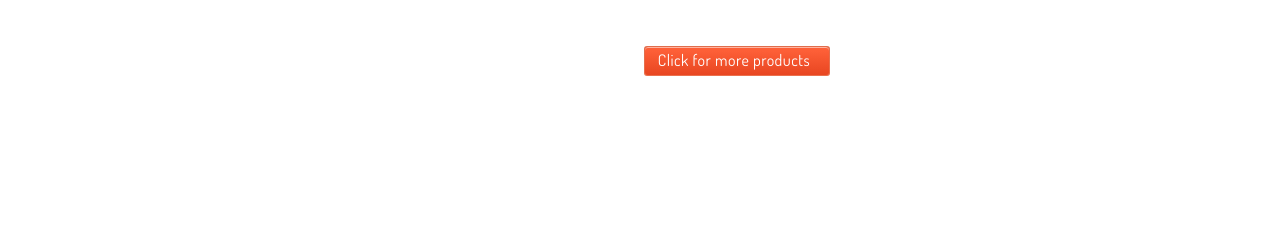
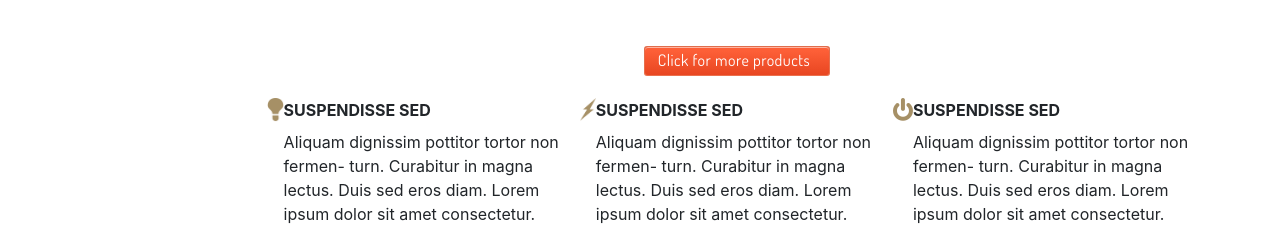
Before and after one commit to lostprofi/Study-project7, a website: page app/index.html in a window 1280 px wide. Shown: the part 1019-1245 px from the top of the page. Before the commit the page ends 1117 px from the top, so only its background shows below. Drawn offline with Linux system fonts and the light colour scheme.

Commit message:
commit #7

```diff
--- a/app/index.html
+++ b/app/index.html
@@ -640,6 +640,36 @@
             </div>
 
         </main>
+        <footer>
+            <div class = "footer-top">
+                <div class = "container footer-top-direction">
+                    <div class = "footer-top-content">
+                        <img src = "img/light-bulb.png" alt = "bulb"/>
+                        <div>
+                            <h4>SUSPENDISSE SED</h4>
+                            <p>Aliquam dignissim pottitor tortor non fermen-
+                            turn. Curabitur in magna lectus. Duis sed eros diam. Lorem ipsum dolor sit amet consectetur.</p>
+                        </div>
+                    </div>
+                    <div class = "footer-top-content">
+                        <img src = "img/bolt.png" alt = "bulb"/>
+                        <div>
+                            <h4>SUSPENDISSE SED</h4>
+                            <p>Aliquam dignissim pottitor tortor non fermen-
+                            turn. Curabitur in magna lectus. Duis sed eros diam. Lorem ipsum dolor sit amet consectetur.</p>
+                        </div>
+                    </div>
+                    <div class = "footer-top-content">
+                        <img src = "img/power.png" alt = "bulb"/>
+                        <div>
+                            <h4>SUSPENDISSE SED</h4>
+                            <p>Aliquam dignissim pottitor tortor non fermen-
+                            turn. Curabitur in magna lectus. Duis sed eros diam. Lorem ipsum dolor sit amet consectetur.</p>
+                        </div>
+                    </div>
+                </div>
+            </div>
+        </footer>
 
 <!-- Swiper JS -->
   <script src="js/libs.min.js"></script>
--- /dev/null
+++ b/app/sass/footer/_footer.scss
@@ -0,0 +1,16 @@
+.footer-top-content {
+
+    display: flex;
+    flex-flow: row nowrap;
+    align-content: flex-start;
+
+    img {
+        max-height: 24px;
+    }
+}
+
+.footer-top-direction {
+    display: flex;
+    flex-flow: row nowrap;
+    justify-content: space-between;
+}
--- a/app/sass/main.scss
+++ b/app/sass/main.scss
@@ -19,7 +19,7 @@
 
 //My modules
 
-@import "header/_header.scss", "aside/_aside.scss", "general/_general.scss";
+@import "header/_header.scss", "aside/_aside.scss", "general/_general.scss", "footer/_footer.scss";
 
 //fonts
 @font-face {
```
Also changed, not shown: app/css/footer/footer.css (added), app/css/main.css, app/img/bolt.png (added), app/img/light-bulb.png (added), app/img/power.png (added).
